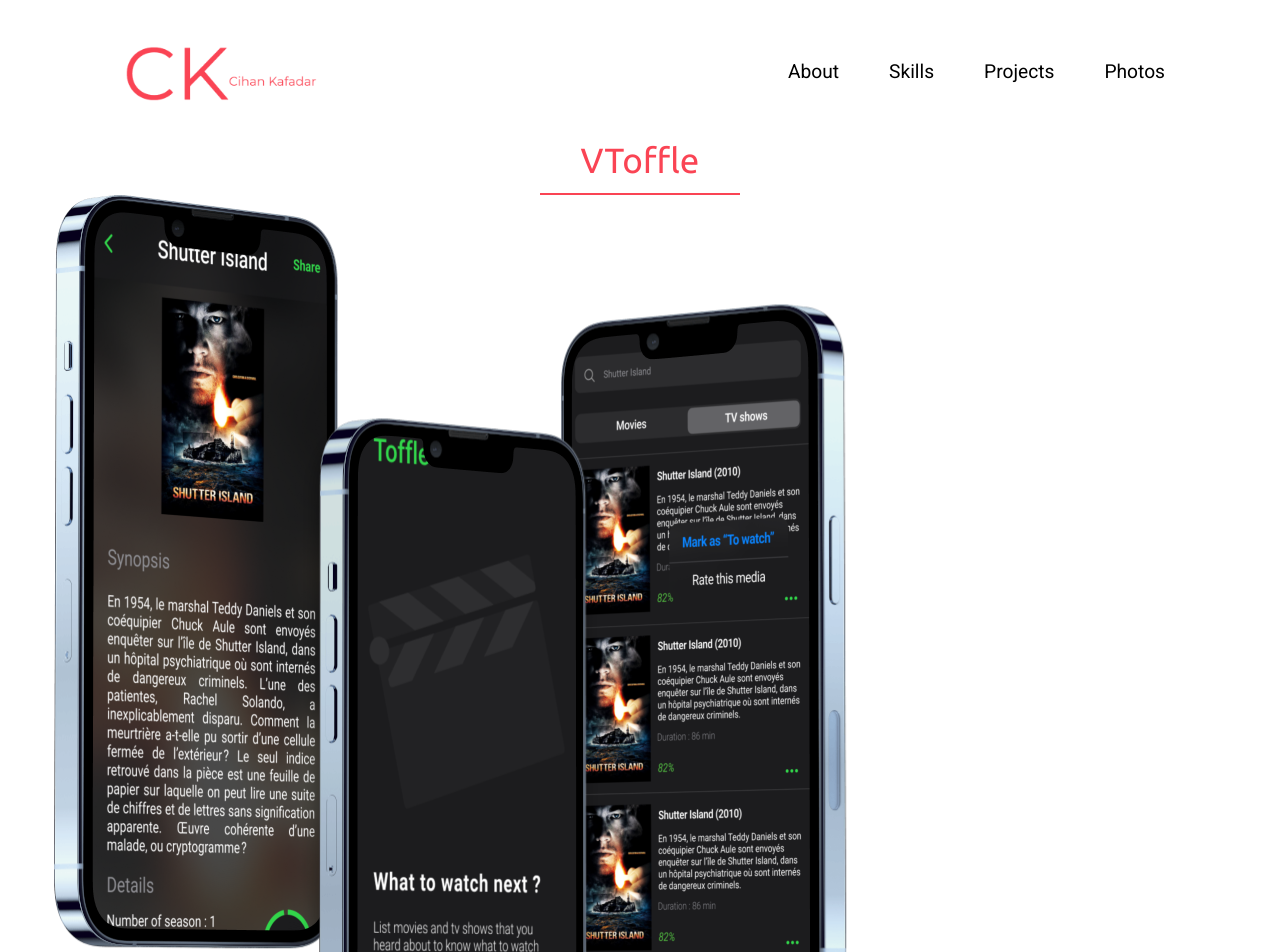
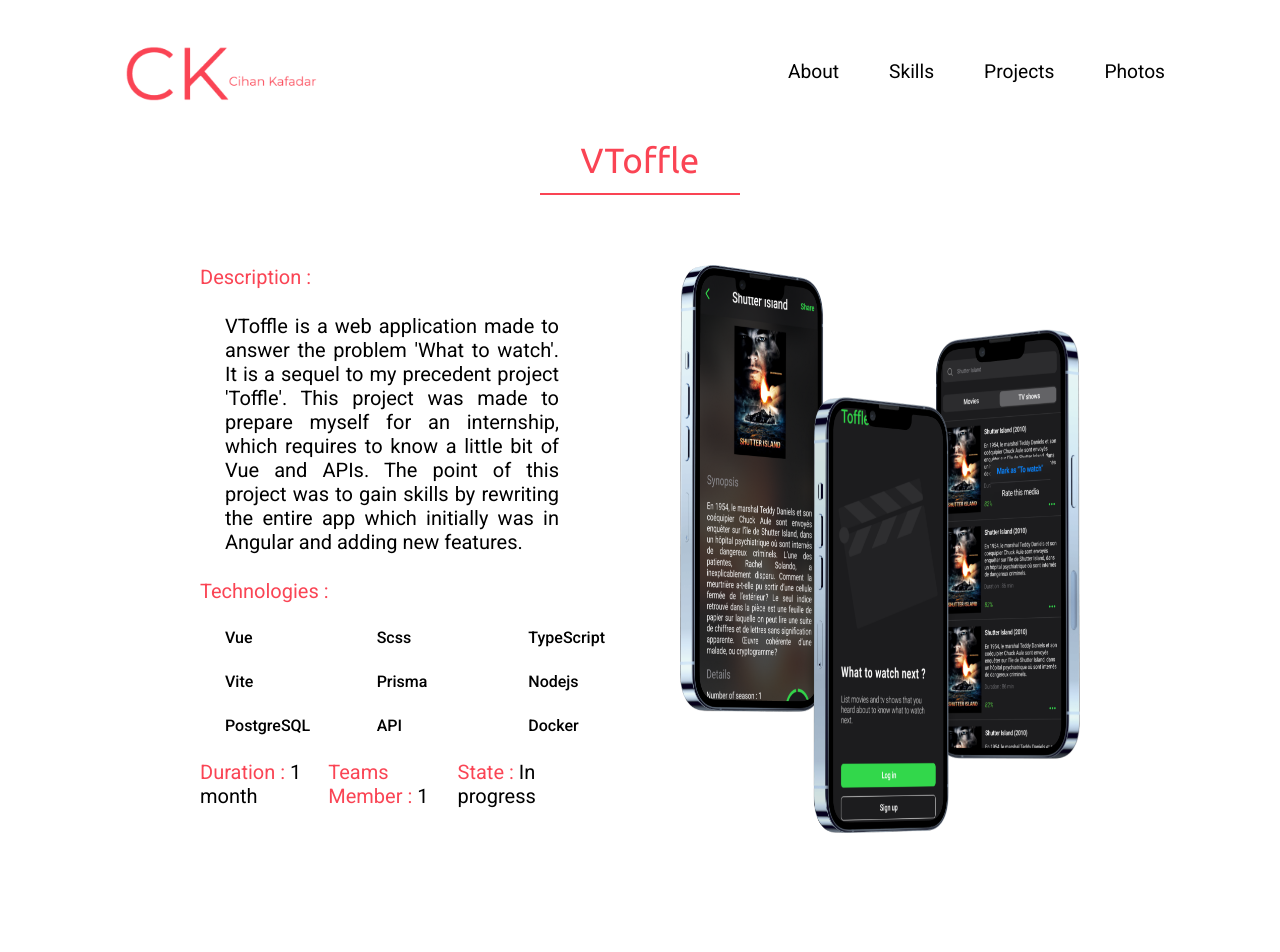
Before and after one commit to Cihaan/portfolio, a Vue app: page /project/1 in a window 1280 px wide. Shown: the top 952 px of the page. Built offline with nearby package versions, Linux system fonts and the light colour scheme.

Commit message:
project detail

```diff
--- a/src/App.vue
+++ b/src/App.vue
@@ -34,7 +34,7 @@
 
 .container {
     height: 100%;
-    margin: 140px 54px 54px 54px;
+    margin: 140px 200px 54px 200px;
     z-index: 1;
 }
 
--- a/src/components/TheProjectDetail.vue
+++ b/src/components/TheProjectDetail.vue
@@ -4,7 +4,7 @@
 
 const route = useRoute();
 
-const projet = projects.projects.find( project => project.idProject.toString() == route.params.id)
+const projet = projects.projects.find(project => project.idProject.toString() == route.params.id)
 
 function getImageUrl(name: any) {
     return new URL(name, import.meta.url).href
@@ -13,19 +13,25 @@
 </script>
 
 <template>
-<div class="project">
+    <div class="detail">
         <div class="title">
-        <h2>{{projet?.title}}</h2>
+            <h2>{{ projet?.title }}</h2>
         </div>
-    <div class="detail">
-        <img :src="getImageUrl(projet?.detailImagePath)">
-        <p>Desc = {{projet?.detailDescription}}</p>
+        <div class="wrap">
+            <div class="description">
+                <p><span id="info">Description :</span></p>
+                <p id="para">{{ projet?.detailDescription }}</p>
+                    <p id="info"><span> Technologies :</span></p>
                 <div class="technologies">
-            <p v-for="tech in projet?.detailTechnologies"> Tech = {{tech}}</p>
+                    <p v-for="tech in projet?.detailTechnologies">{{ tech }}</p>
                 </div>
-        <p>Duration : {{projet?.detailDuration}}</p>
-        <p>Teams Member : {{projet?.detailTeam}}</p>
-        <p>State : {{projet?.detailState}}</p>
+                <div class="meta">
+                    <p id="info"><span>Duration : </span>{{ projet?.detailDuration }}</p>
+                    <p id="info"><span>Teams Member :</span> {{ projet?.detailTeam }}</p>
+                    <p id="info"><span>State :</span> {{ projet?.detailState }}</p>
+                </div>
+            </div>
+            <img :src="getImageUrl(projet?.detailImagePath)" />
         </div>
     </div>
 </template>
@@ -35,9 +41,90 @@
 $red: #fa4454;
 $black: #000;
 
-.project {
+.detail {
     height: 100vh;
+    -webkit-animation: fade-in 1.2s cubic-bezier(0.390, 0.575, 0.565, 1.000) both;
+            animation: fade-in 1.2s cubic-bezier(0.390, 0.575, 0.565, 1.000) both;
 }
 
+.wrap {
+    display: flex;
+    justify-content: space-between;
+    padding-top: 70px;
+}
+
+.description {
+    flex-grow: 1;
+    display: flex;
+    flex-direction: column;
+}
+
+.technologies {
+    display: grid;
+    grid-template-columns: repeat(3, 1fr);
+    padding-right: 25px;
+}
+
+.technologies p {
+    margin: 0px 0px 25px 25px;
+    font-weight: 500;
+    width: 80%;
+}
+
+img {
+    width: 400px;
+    // flex-grow: 1;
+}
+
+#info {
+    font-size: 20px;
+    padding: 0px 25px 25px 0px;
+}
+
+.meta {
+    display: flex;
+    flex-direction: row;
+    align-items: center;
+    justify-content: space-between;
+    flex-grow: 1;
+    width: 80%;
+}
+
+#para {
+    font-size: 20px;
+    letter-spacing: 2.75;
+    text-align: justify;
+    padding: 25px 25px 25px 25px;
+    max-width: 80%;
+}
+
+/* ----------------------------------------------
+ * Generated by Animista on 2022-3-15 12:28:31
+ * Licensed under FreeBSD License.
+ * See http://animista.net/license for more info.
+ * w: http://animista.net, t: @cssanimista
+ * ---------------------------------------------- */
+
+/**
+ * ----------------------------------------
+ * animation fade-in
+ * ----------------------------------------
+ */
+@-webkit-keyframes fade-in {
+  0% {
+    opacity: 0;
+  }
+  100% {
+    opacity: 1;
+  }
+}
+@keyframes fade-in {
+  0% {
+    opacity: 0;
+  }
+  100% {
+    opacity: 1;
+  }
+}
 
 </style>
--- a/src/composable/projects.ts
+++ b/src/composable/projects.ts
@@ -8,10 +8,10 @@
           imagePath: "../../assets/projects/VToffle/vtoffle-hand.png",
           cardColor: "C4F6DE",
           detailImagePath: "../assets/projects/VToffle/vtoffle-detail.png",
-          detailDescription: "",
+          detailDescription: "VToffle is a web application made to answer the problem 'What to watch'. It is a sequel to my precedent project 'Toffle'. This project was made to prepare myself for an internship, which requires to know a little bit of Vue and APIs. The point of this project was to gain skills by rewriting the entire app which initially was in Angular and adding new features. ",
           detailTeam: 1,
           detailTechnologies: ["Vue", "Scss", "TypeScript", "Vite", "Prisma", "Nodejs", "PostgreSQL", "API", "Docker"],
-          detailDuration: "2 weeks",
+          detailDuration: "1 month",
           detailState: "In progress"
         },
         {
```
Lines whose indentation alone changed are shown as unchanged.
